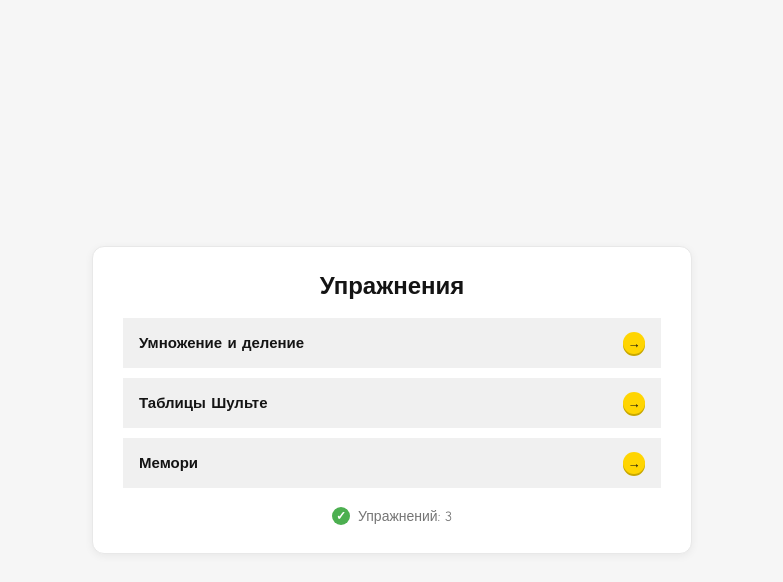
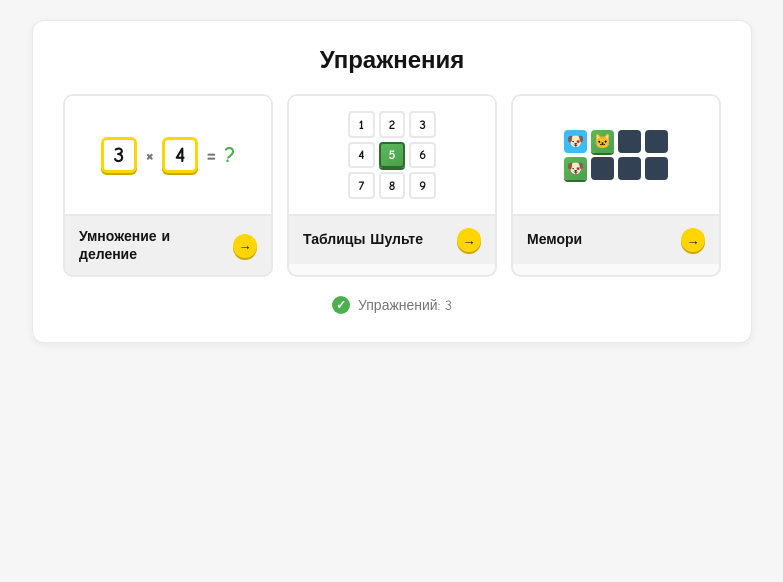
Before and after one commit to brainrot-exorcist/npc-school, a plain HTML site: page index.html in a window 1280 px wide. Shown: the whole page, without its empty margins (248-1031 px from the left). Drawn offline with Linux system fonts and the light colour scheme.

Commit message:
Add files via upload

```diff
--- a/index.html
+++ b/index.html
@@ -9,38 +9,145 @@
   body {
     font-family: 'Comic Sans MS', Arial, sans-serif;
     background: #f6f6f6;
-    display: flex; justify-content: center; align-items: center;
-    min-height: 100vh; margin: 0; padding: 15px; color: #141414;
+    display: flex; justify-content: center; align-items: flex-start;
+    min-height: 100vh; margin: 0; padding: 20px 15px; color: #141414;
   }
   .card {
     background: #fff; border-radius: 12px; padding: 25px 30px;
     box-shadow: 0 2px 8px rgba(0,0,0,0.06);
     border: 1px solid #e8e8e8; text-align: center;
-    max-width: 600px; width: 100%;
+    max-width: 720px; width: 100%;
   }
-  h1 { margin: 0 0 18px; font-size: 24px; font-weight: bold; }
+  h1 { margin: 0 0 20px; font-size: 24px; font-weight: bold; }
 
-  .list { display: flex; flex-direction: column; gap: 10px; margin-bottom: 16px; }
+  /* ===== Сетка плашек ===== */
+  .list {
+    display: grid;
+    grid-template-columns: repeat(auto-fill, minmax(200px, 1fr));
+    gap: 14px;
+    margin-bottom: 16px;
+  }
+
   .item {
+    display: flex; flex-direction: column;
+    background: #fafafa;
+    border-radius: 10px;
+    border: 2px solid #e8e8e8;
+    text-decoration: none; color: #141414;
+    overflow: hidden;
+    transition: transform 0.15s, border-color 0.15s, box-shadow 0.15s;
+    cursor: pointer;
+  }
+  .item:hover {
+    transform: translateY(-3px);
+    border-color: #FFD502;
+    box-shadow: 0 6px 0 #c9a800, 0 10px 14px rgba(201,168,0,0.18);
+  }
+  .item:active { transform: translateY(-1px); box-shadow: 0 3px 0 #c9a800; }
+
+  /* ===== Превью ===== */
+  .preview {
+    height: 120px;
+    display: flex; align-items: center; justify-content: center;
+    padding: 12px;
+    position: relative;
+    overflow: hidden;
+    background: #fff;
+    border-bottom: 2px solid #e8e8e8;
+  }
+
+  /* --- Превью «математика» --- */
+  .prev-math {
+    display: flex; align-items: center; gap: 8px;
+    font-size: 22px; font-weight: bold; color: #141414;
+  }
+  .prev-math .num {
+    background: #fff;
+    border: 3px solid #FFD502;
+    border-radius: 6px;
+    padding: 2px 10px;
+    box-shadow: 0 2px 0 #c9a800;
+  }
+  .prev-math .op { color: #757575; }
+  .prev-math .eq { color: #4caf50; }
+
+  /* --- Превью «шульте» --- */
+  .prev-schulte {
+    display: grid;
+    grid-template-columns: repeat(3, 1fr);
+    gap: 4px;
+    width: 88px;
+  }
+  .prev-schulte span {
+    aspect-ratio: 1;
+    display: flex; align-items: center; justify-content: center;
+    background: #fff;
+    border: 2px solid #e8e8e8;
+    border-radius: 4px;
+    font-size: 13px; font-weight: bold;
+    color: #141414;
+  }
+  .prev-schulte span.hit {
+    background: linear-gradient(145deg, #5cb85c, #4B9F4A);
+    border-color: #2e6b2e;
+    color: #fff;
+    box-shadow: 0 2px 0 #2e6b2e;
+  }
+
+  /* --- Превью «мемори» --- */
+  .prev-memory {
+    display: grid;
+    grid-template-columns: repeat(4, 1fr);
+    gap: 4px;
+    width: 104px;
+  }
+  .prev-memory span {
+    aspect-ratio: 1;
+    display: flex; align-items: center; justify-content: center;
+    background: #334155;
+    border-radius: 4px;
+    font-size: 14px;
+    color: #e2e8f0;
+  }
+  .prev-memory span.open { background: #38bdf8; color: #0f172a; }
+  .prev-memory span.done {
+    background: linear-gradient(145deg, #5cb85c, #4B9F4A);
+    box-shadow: 0 2px 0 #2e6b2e;
+  }
+
+  /* --- Превью по умолчанию --- */
+  .prev-default {
+    display: flex; flex-direction: column; align-items: center; gap: 6px;
+    color: #c9a800;
+  }
+  .prev-default .star {
+    font-size: 38px;
+    line-height: 1;
+    text-shadow: 0 2px 0 #c9a800;
+  }
+  .prev-default .label { font-size: 12px; color: #999; font-weight: bold; }
+
+  /* ===== Название + стрелка ===== */
+  .caption {
     display: flex; align-items: center; justify-content: space-between;
-    gap: 12px; padding: 14px 16px;
-    background: #f0f0f0; border-radius: 0;
-    text-decoration: none; color: #141414;
-    font-size: 15px; font-weight: bold;
-    transition: background 0.15s, transform 0.1s;
-    border: none; cursor: pointer; font-family: inherit;
+    gap: 10px;
+    padding: 12px 14px;
+    background: #f0f0f0;
+    font-size: 14px; font-weight: bold;
     text-align: left;
   }
-  .item:hover { background: #e6e6e6; }
-  .item:active { transform: translateY(1px); }
-  .item .arrow {
+  .caption .name { flex: 1 1 auto; line-height: 1.25; }
+  .caption .arrow {
     flex: 0 0 auto;
-    width: 22px; height: 22px; border-radius: 50%;
+    width: 24px; height: 24px; border-radius: 50%;
     background: #FFD502; color: #141414;
     display: inline-flex; align-items: center; justify-content: center;
     font-size: 13px; box-shadow: 0 2px 0 #c9a800;
+    transition: transform 0.15s;
   }
+  .item:hover .arrow { transform: translateX(2px); }
 
+  /* ===== Статус ===== */
   .status {
     font-size: 14px; color: #757575;
     display: flex; align-items: center; justify-content: center;
@@ -57,11 +164,15 @@
     padding: 20px; color: #757575; font-size: 14px;
     background: #fbfbfb; border-radius: 8px;
     border: 1px dashed #dcdcdc;
+    grid-column: 1 / -1;
   }
 
   @media (max-width: 420px) {
     h1 { font-size: 20px; }
-    .item { font-size: 14px; padding: 12px 14px; }
+    .card { padding: 20px 16px; }
+    .list { grid-template-columns: 1fr 1fr; gap: 10px; }
+    .preview { height: 100px; }
+    .caption { font-size: 12px; padding: 10px; }
   }
 </style>
 </head>
@@ -76,15 +187,14 @@
   /* ============================================================
      СПИСОК УПРАЖНЕНИЙ
      ------------------------------------------------------------
-     Чтобы добавить упражнение, допишите строчку вида:
-         { file: "имя-файла.html" },
-     перед закрывающей скобкой ];
-     Название писать не нужно — оно берётся из <h1> упражнения.
+     file    — имя HTML-файла (обязательно)
+     preview — тип превью: "math" | "schulte" | "memory" (необязательно)
+     Название берётся из <h1> упражнения.
      ============================================================ */
   const EXERCISES = [
-    { file: "умножение деление.html" },
-    { file: "шульте.html" },
-    { file: "мемори.html" },
+    { file: "умножение деление.html", preview: "math" },
+    { file: "шульте.html",            preview: "schulte" },
+    { file: "мемори.html",            preview: "memory" },
   ];
 
   (async function () {
@@ -118,6 +228,50 @@
       return file.replace(/\.html?$/i, '');
     }
 
+    function buildPreview(type) {
+      var wrap = document.createElement('div');
+      wrap.className = 'preview';
+
+      if (type === 'math') {
+        wrap.innerHTML =
+          '<div class="prev-math">' +
+            '<span class="num">3</span>' +
+            '<span class="op">×</span>' +
+            '<span class="num">4</span>' +
+            '<span class="op">=</span>' +
+            '<span class="eq">?</span>' +
+          '</div>';
+      } else if (type === 'schulte') {
+        var cells = ['1','2','3','4','5','6','7','8','9'];
+        var hitIndex = 4; // по центру — зелёная
+        var html = '<div class="prev-schulte">';
+        for (var i = 0; i < cells.length; i++) {
+          html += '<span' + (i === hitIndex ? ' class="hit"' : '') + '>' + cells[i] + '</span>';
+        }
+        html += '</div>';
+        wrap.innerHTML = html;
+      } else if (type === 'memory') {
+        var cards = ['🐶','🐱','🐭','🐹','🐶','🐱','🐭','🐹'];
+        var html = '<div class="prev-memory">';
+        for (var i = 0; i < cards.length; i++) {
+          var cls = '';
+          if (i === 0) cls = 'open';
+          else if (i === 1 || i === 4) cls = 'done';
+          html += '<span' + (cls ? ' class="' + cls + '"' : '') + '>' +
+                  (cls ? cards[i] : '') + '</span>';
+        }
+        html += '</div>';
+        wrap.innerHTML = html;
+      } else {
+        wrap.innerHTML =
+          '<div class="prev-default">' +
+            '<span class="star">★</span>' +
+            '<span class="label">упражнение</span>' +
+          '</div>';
+      }
+      return wrap;
+    }
+
     if (!EXERCISES.length) {
       setStatus('Список упражнений пуст', false);
       listEl.innerHTML = '<div class="empty">Пока нет упражнений.</div>';
@@ -125,20 +279,31 @@
     }
 
     var entries = await Promise.all(EXERCISES.map(async function (ex) {
-      return { file: ex.file, name: await getName(ex.file) };
+      return { file: ex.file, preview: ex.preview || 'default', name: await getName(ex.file) };
     }));
 
     entries.forEach(function (e) {
       var a = document.createElement('a');
       a.className = 'item';
       a.href = encodeURI(e.file);
+
+      a.appendChild(buildPreview(e.preview));
+
+      var caption = document.createElement('div');
+      caption.className = 'caption';
+
       var nameSpan = document.createElement('span');
+      nameSpan.className = 'name';
       nameSpan.textContent = e.name;
+
       var arrow = document.createElement('span');
       arrow.className = 'arrow';
       arrow.textContent = '→';
-      a.appendChild(nameSpan);
-      a.appendChild(arrow);
+
+      caption.appendChild(nameSpan);
+      caption.appendChild(arrow);
+      a.appendChild(caption);
+
       listEl.appendChild(a);
     });
 
```
